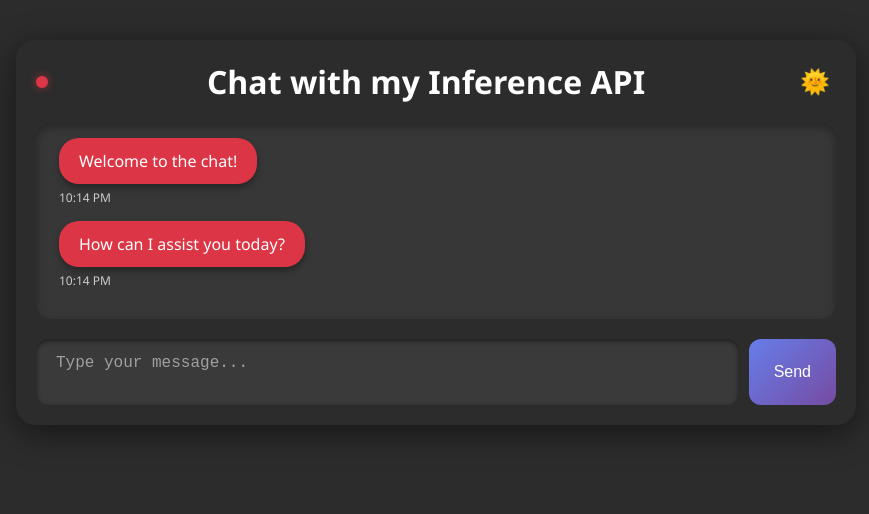
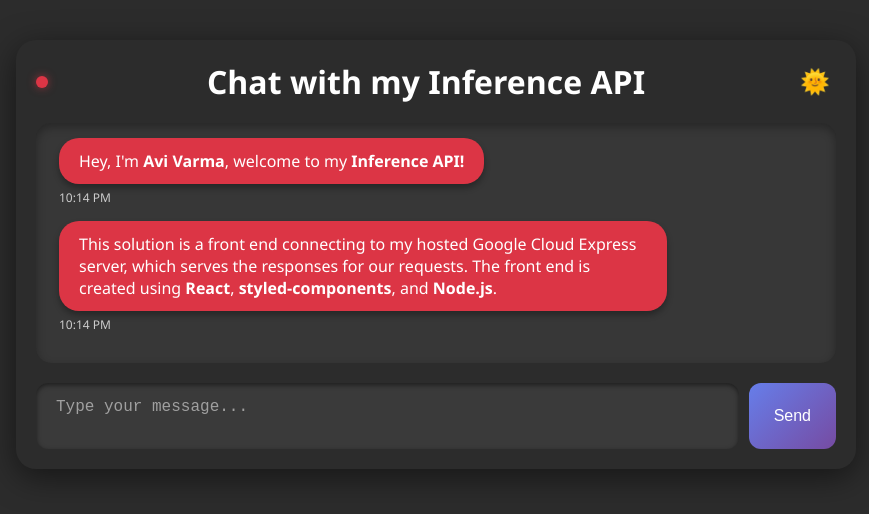
Before and after one commit to avias8/openaifrontend, a React (Create React App) app: page / in a window 1280 px wide. Shown: the top 514 px of the page, without its empty margins (204-1073 px from the left). Built offline with nearby package versions, Linux system fonts and the light colour scheme; no server answers.

Commit message:
Updated my default system message.

```diff
--- a/src/App.js
+++ b/src/App.js
@@ -78,8 +78,18 @@ const App = () => {
   useEffect(() => {
     // Define initial messages
     const initialMessages = [
-      { id: 1, sender: 'system', text: 'Welcome to the chat!', timestamp: new Date().toLocaleTimeString([], { hour: '2-digit', minute: '2-digit' }) },
-      { id: 2, sender: 'system', text: 'How can I assist you today?', timestamp: new Date().toLocaleTimeString([], { hour: '2-digit', minute: '2-digit' }) }
+      {
+        id: 1,
+        sender: 'system',
+        text: `Hey, I'm **Avi Varma**, welcome to my **Inference API!**`,
+        timestamp: new Date().toLocaleTimeString([], { hour: '2-digit', minute: '2-digit' })
+      },
+      {
+        id: 2,
+        sender: 'system',
+        text: `This solution is a front end connecting to my hosted Google Cloud Express server, which serves the responses for our requests. The front end is created using **React**, **styled-components**, and **Node.js**.`,
+        timestamp: new Date().toLocaleTimeString([], { hour: '2-digit', minute: '2-digit' })
+      }
     ];
     setChatLog(initialMessages);
   }, []);
```
